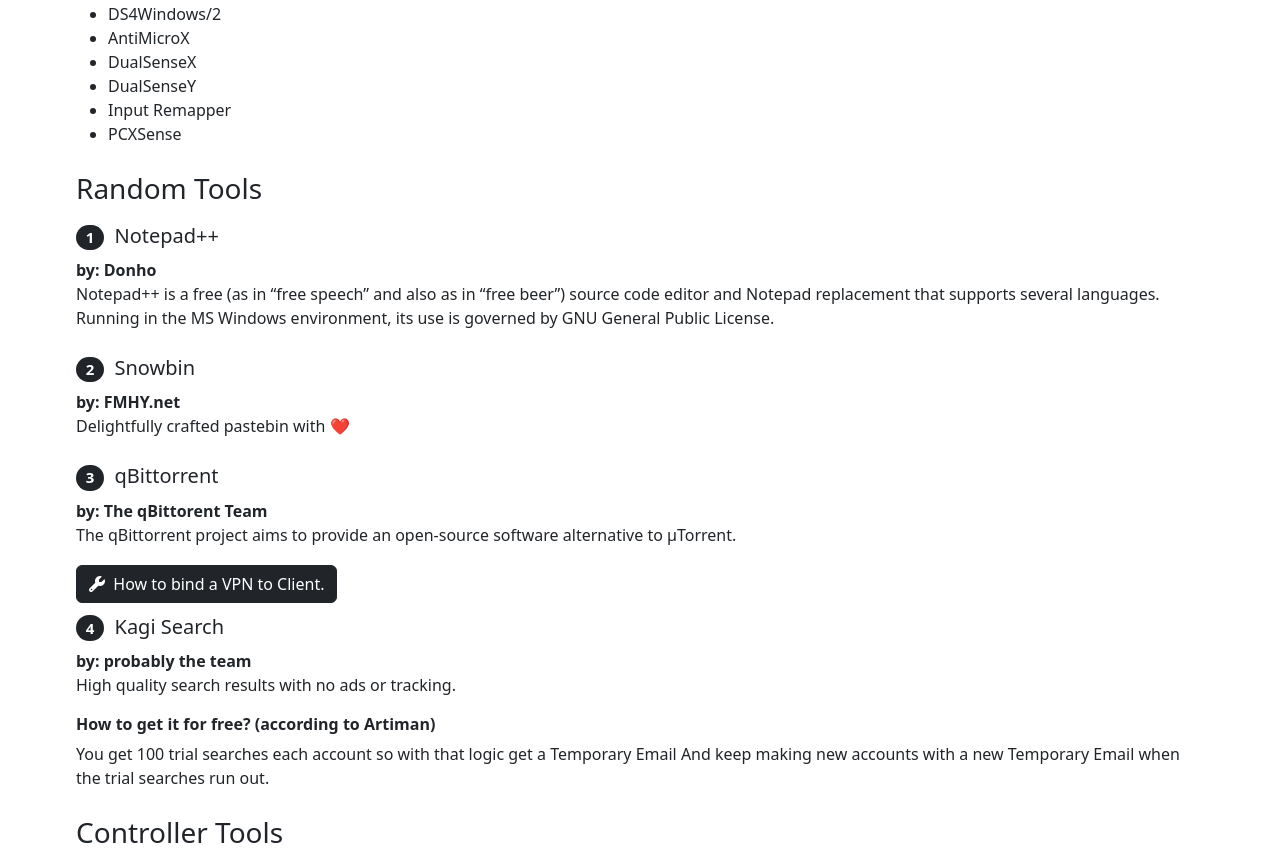
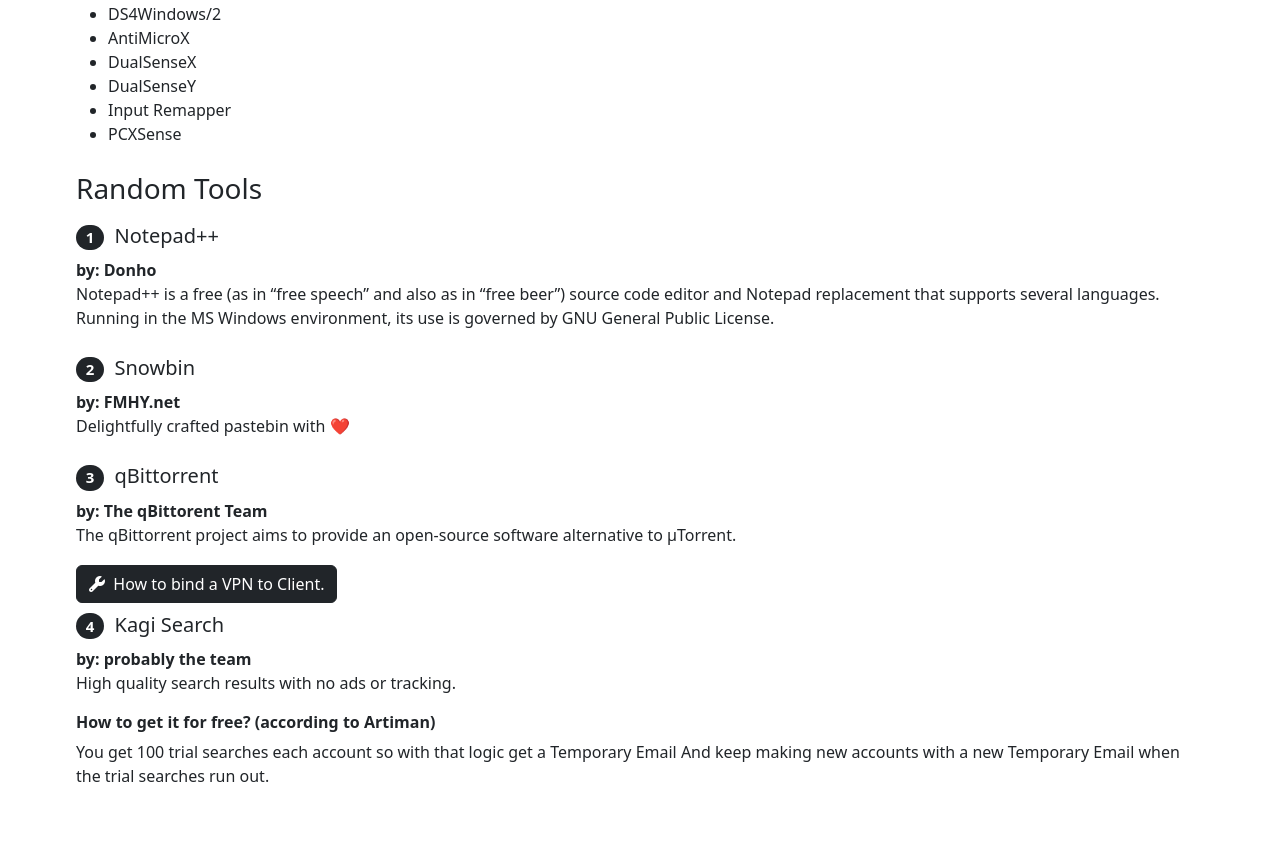
Before and after one commit to upvcoconut/upvcoconut.github.io, a plain HTML site: page index.html in a window 1280 px wide. Shown: the part 1840-2698 px from the top of the page. After the commit the page ends 2654 px from the top, so only its background shows below. Drawn offline with nearby package versions, Linux system fonts and the light colour scheme.

Commit message:
Update index.html
oops

```diff
--- a/index.html
+++ b/index.html
@@ -10,7 +10,6 @@
   <body>
     <div class="body">
         <div class="container-fluid">
-            <button type="button" class="btn btn-dark info" onclick="window.location.href='https://discord.gg/AJH3P7saYA';"><i class="fa-solid fa-info"></i></button>
             <h1>upV (aka. Project Coconut)</h1>
             <p>Welcome to the upV Website! Where we have a list of various games and tools.</p>
             <div class="btn-group">
@@ -98,7 +97,7 @@
               The qBittorrent project aims to provide an open-source software alternative to µTorrent.
             </p>
             <div class="smallSeperator"></div><button type="button" class="btn btn-dark" onclick="window.location.href='https://www.reddit.com/r/VPNTorrents/comments/ssy8vv/guide_bind_vpn_network_interface_to_torrent/';"><i class="fa-solid fa-wrench"></i></i> &nbspHow to bind a VPN to Client.</button>
-            <div class="toolSeperator"></div><div class="smallSeperator"></div>
+            <div class="toolSeperator"></div>
               <a href="https://kagi.com/welcome" style="text-decoration: none;"><h5><span class="badge rounded-pill text-bg-dark">4</span> <span class="link"> &nbspKagi Search</span></h5></a>
             <p><b>by: probably the team</b><br>
               High quality search results with no ads or tracking.
@@ -109,7 +108,6 @@
             </h6></b>
             <p>You get 100 trial searches each account so with that logic get a Temporary Email And keep making new accounts with a new Temporary Email when the trial searches run out.</p>
             <div class="toolSeperator"></div>
-            <h3>Controller Tools</h3>
 
         </div>
     </div>
```
